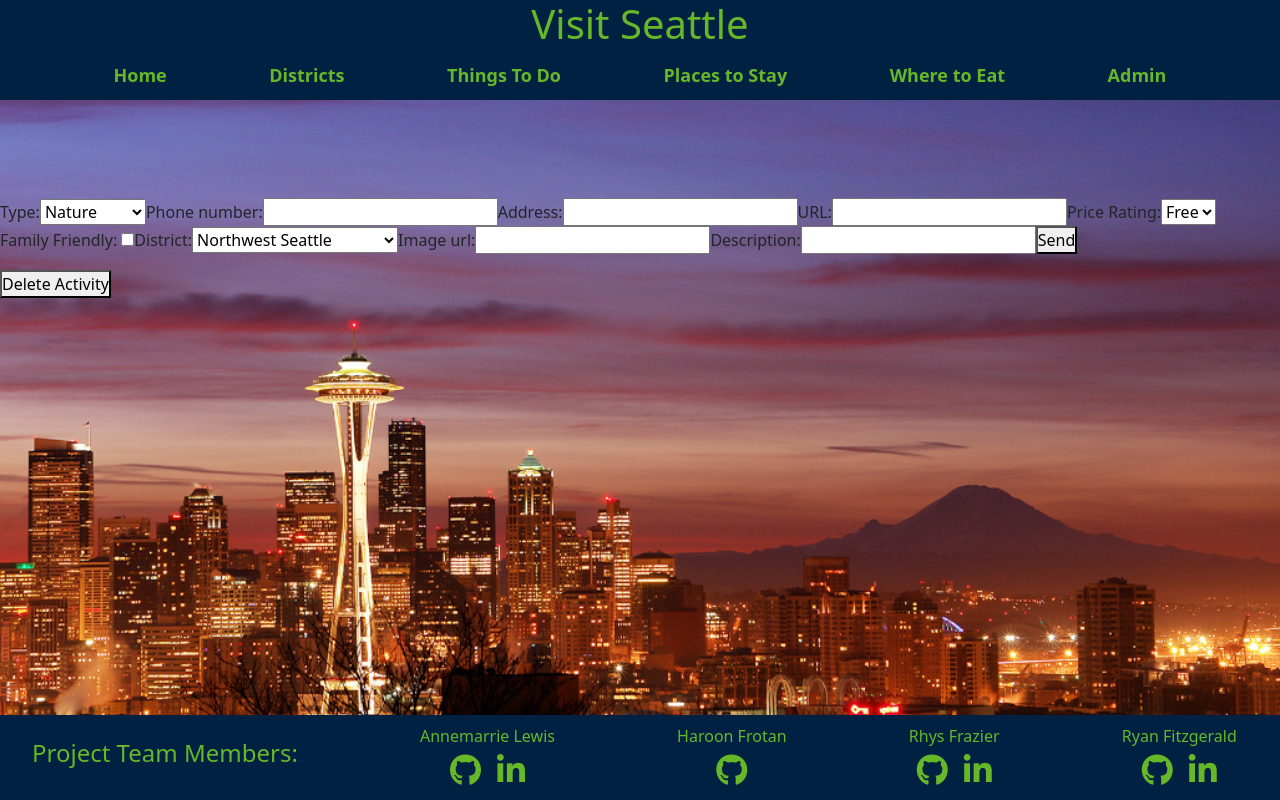
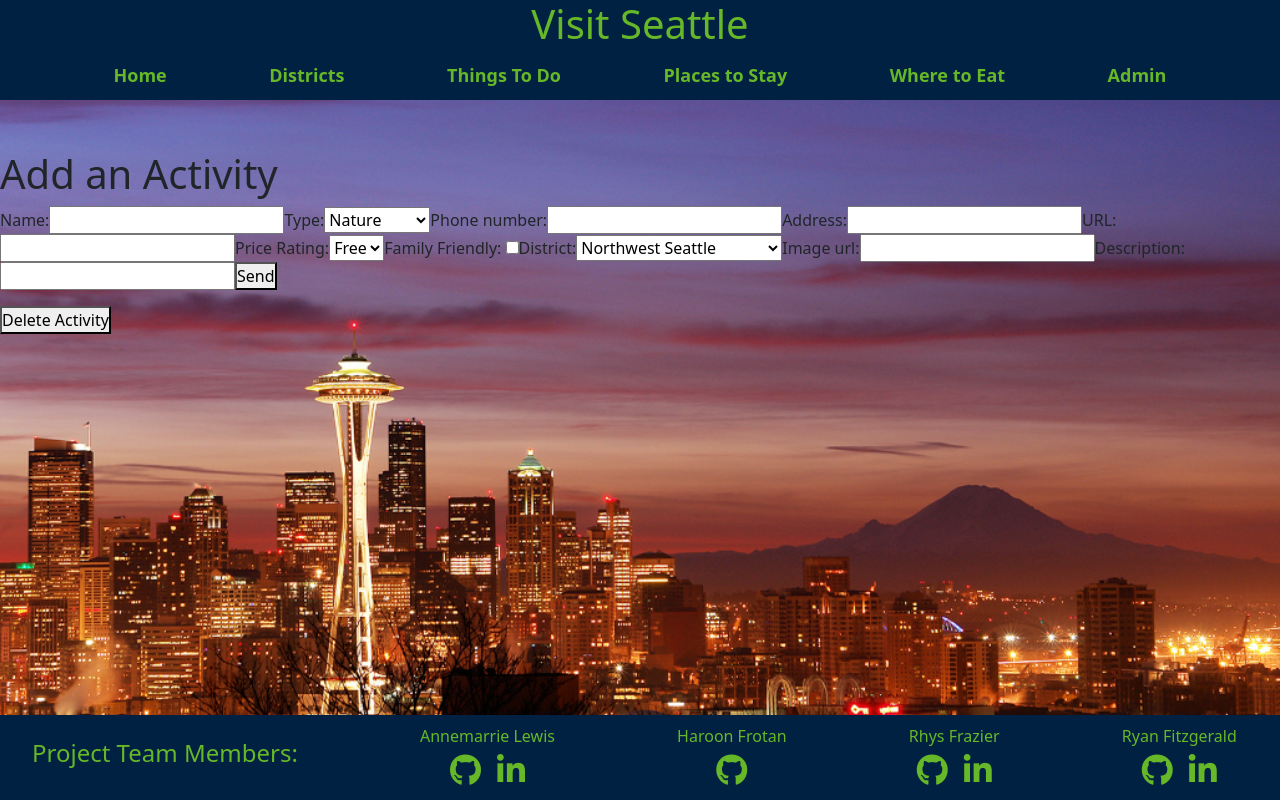
Before and after one commit to annemarielewis/Visit_Seattle, a React (Vite) app in the folder seattle-client/: page /admin in a window 1280 px wide. Built offline with nearby package versions, Linux system fonts and the light colour scheme.

Commit message:
fixed github errors and added Haroon's link

```diff
--- a/seattle-client/src/components/ActivityAdd.jsx
+++ b/seattle-client/src/components/ActivityAdd.jsx
@@ -46,12 +46,14 @@ export default function addActivity() {
       description: formState.description,
     };
 
+    console.log('pre-axios call')
     try {
       // Send a POST request to your backend API
       const response = await axios.post(
         "http://localhost:3001/activity",
         dataToAdd
       );
+      console.log('post axios call')
       // Check if the data was successfully added to the database
       if (response.status === 201) {
         setMessage({ className: 'success', text: 'Activity added!' });
@@ -69,8 +71,17 @@ export default function addActivity() {
     <>
       {/* ADD */}
       <div className="add">
+        <form className="grid" onSubmit={handleSubmit}>
         <h1>Add an Activity</h1>
-        <form className="grid" onSubmit={handleSubmit}>
+          <label htmlFor="name">Name:</label>
+            <input
+                name=""
+                id="name"
+                cols="30"
+                rows="2"
+                onChange={handleChange}
+                value={formState.name}
+            />
           <label htmlFor="type">Type:</label>
           <select id="type" onChange={handleChange} value={formState.type}>
             <option value="nature">Nature</option>
--- a/seattle-client/src/components/Team.jsx
+++ b/seattle-client/src/components/Team.jsx
@@ -27,7 +27,7 @@ export default function Team() {
                             <span className='fa-sr-only'>Haroon's Github Link</span>
                         </i>
                     </a>
-                    {/* <a href='' target='_blank'>
+                    {/* <a href='https://www.linkedin.com/in/haroon-frotan/' target='_blank'>
                     <i className="fa-brands fa-linkedin-in fa-2x" aria-hidden='true'>
                         <span className='fa-sr-only'>Haroon's LinkedIn Link</span>
                     </i>
```
